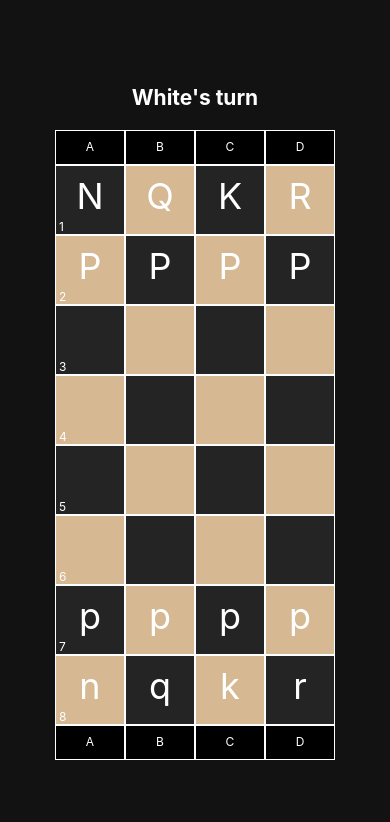
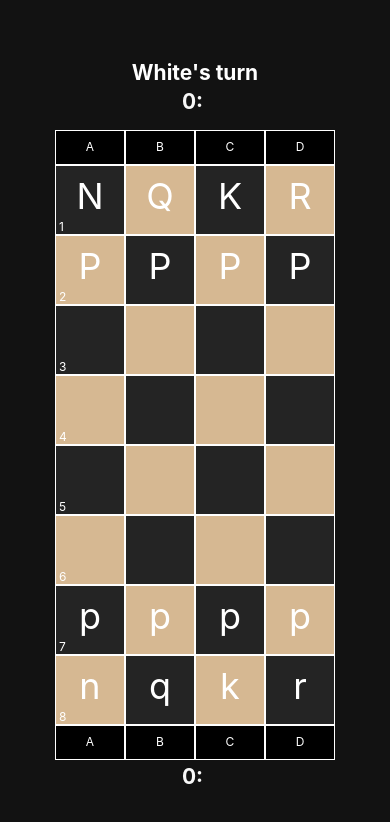
Before and after one commit to MrNtex/PortalChess, a React Native app: screen / in a window 390 px wide. Shown: the top 822 px of the page. Built offline with nearby package versions, Linux system fonts and the light colour scheme.

Commit message:
Recolored

```diff
--- a/App.js
+++ b/App.js
@@ -115,11 +115,23 @@ const ChessBoard = () => {
     }
     return false;
   };
-  const RenderCapturedBlackPiecesText = memo(({ pieces }) => {
-    return <Text style={styles.roundText}>{pieces}</Text>;
-  });
-  const RenderCapturedWhitePiecesText = memo(({ pieces }) => {
-    return <Text style={styles.roundText}>{pieces}</Text>;
+  const CountPieces = (pieces) => {
+    let points = 0;
+    for (let i = 0; i<pieces.length; i++){
+      if(pieces[i] == "p" || pieces[i] == "P"){
+        points++;
+      }else if(pieces[i] == "n" || pieces[i] == "N" || pieces[i] == "r" || pieces[i] == "R"){
+        points += 3;
+      }else if(pieces[i] == "q" || pieces[i] == "Q"){
+        points += 9;
+      }
+    }
+    return points;
+  }
+  const RenderCapturedPiecesText = memo(({ pieces }) => {
+    return (<Text style={styles.capturedPiece}>
+      <Text style={styles.countColor}>{CountPieces(pieces)}:</Text> {pieces.join(", ")}
+    </Text>);
   });
   const RenderText = ( rowIndex, colIndex) => {
     return useMemo(() => {
@@ -653,8 +665,9 @@ const ChessBoard = () => {
 
 
     <View>
-      <RenderCapturedBlackPiecesText pieces={blackPiecesCaptured.join(", ")} />
+
       {currentTurn ? <Text style={styles.roundText}>White's turn</Text>: <Text style={styles.roundText}>Black's turn</Text> }
+      <RenderCapturedPiecesText pieces={blackPiecesCaptured} />
       <View style={styles.boardContainer}>
       {Array.from({ length: 10 }).map((_, rowIndex) => (
         <View key={rowIndex} style={styles.row}>
@@ -679,7 +692,7 @@ const ChessBoard = () => {
         </View>
       ))}
     </View>
-    <RenderCapturedWhitePiecesText pieces={whitePiecesCaptured.join(", ")} />
+    <RenderCapturedPiecesText pieces={whitePiecesCaptured} />
     </View>
 
   );
@@ -747,5 +760,16 @@ const styles = StyleSheet.create({
     fontSize: 21,
     textAlign: 'center',
     fontWeight: 'bold'
+  },
+
+  capturedPiece: {
+    top:4,
+    color: '#9c9c9c',
+    fontSize: 21,
+    textAlign: 'center',
+    fontWeight: 'bold'
+  },
+  countColor: {
+    color: '#f7f7f7'
   }
 });
```
